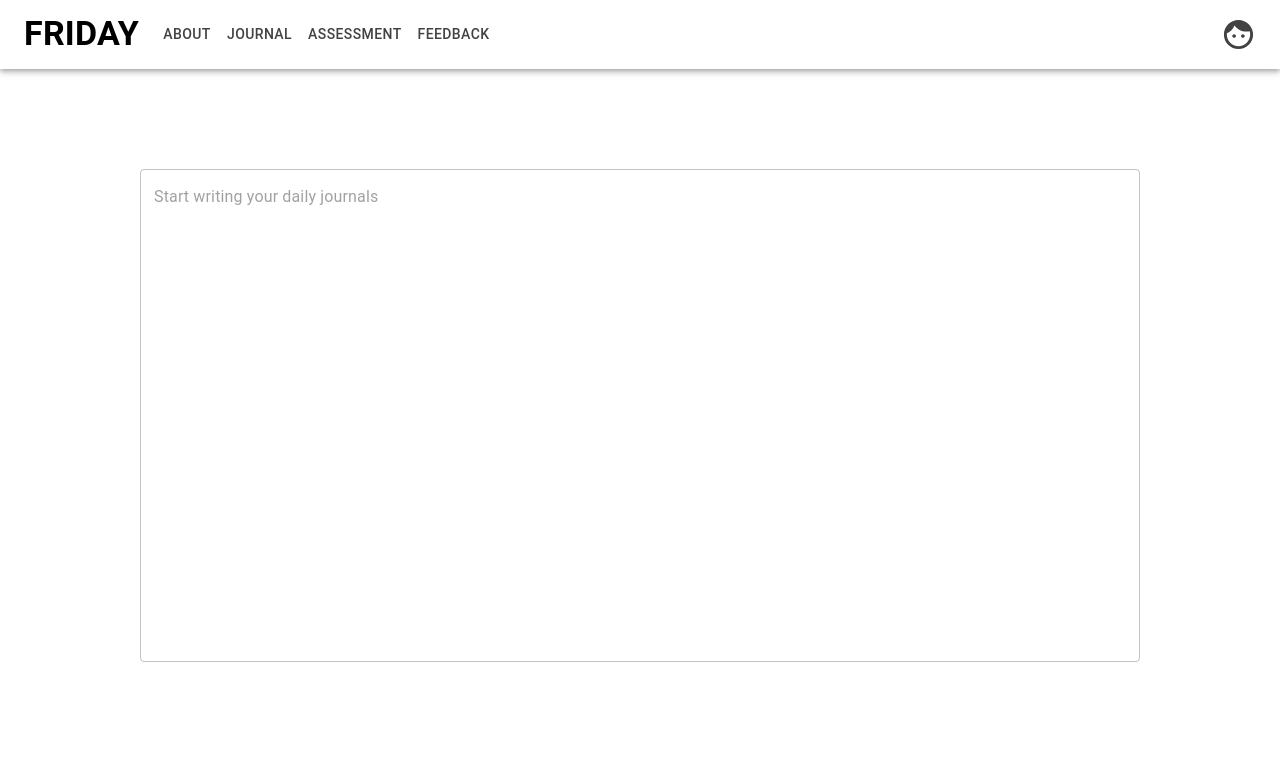
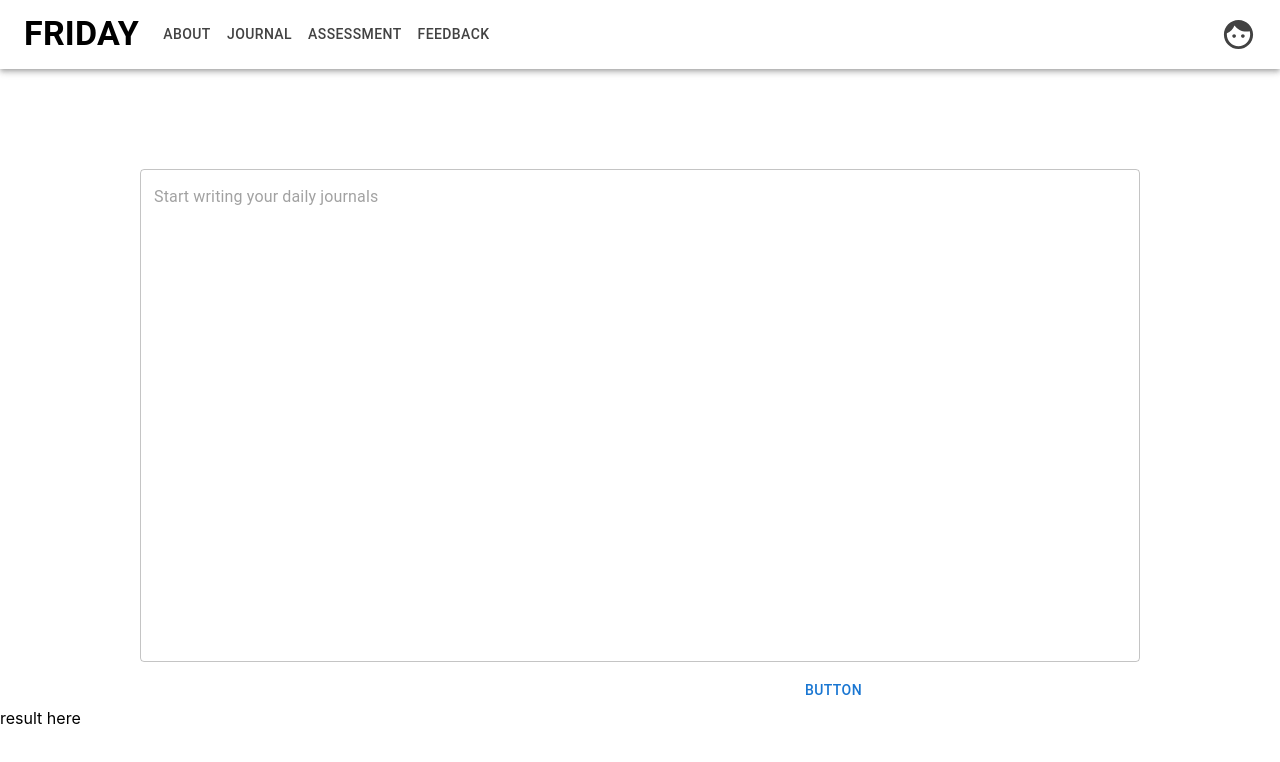
Before and after one commit to senni0418/Friday, a React (Create React App) app in the folder friday/: page /journal in a window 1280 px wide. Shown: the top 762 px of the page. Built offline with nearby package versions, Linux system fonts and the light colour scheme.

Commit message:
add button

```diff
--- a/friday/src/features/Journal.js
+++ b/friday/src/features/Journal.js
@@ -1,6 +1,9 @@
 import React, {useState} from 'react';
 import ResponsiveAppBar from '../components/Basic/js/ResponsiveAppBar';
 import TextField from '@mui/material/TextField';
+import Button from '@mui/material/Button';
+import InputAdornment from '@mui/material/InputAdornment';
+import Box from '@mui/material/Box';
 
 const Journal = () => {
     const [text, setText] = useState('')
@@ -8,7 +11,8 @@ const Journal = () => {
     return (
         <>
             <ResponsiveAppBar/>
-            <div style={{display: 'flex', justifyContent:'center', marginTop: '100px', height: '100vh'}}>
+            <div style={{display: 'flex',justifyContent:'center', marginTop: '100px'}}>
+                <Box>
                     <TextField
                         placeholder="Start writing your daily journals"
                         multiline
@@ -19,8 +23,12 @@ const Journal = () => {
                             setText(e.target.value)
                         }}
                     />
-
+                </Box>
             </div>
+            <div style={{display: 'flex',justifyContent:'right', marginTop: '10px', marginRight: '410px'}}>
+                <Button>Button</Button>
+            </div>
+            <div>result here</div>
         </>
     );
 }
```
Lines whose indentation alone changed are shown as unchanged.
